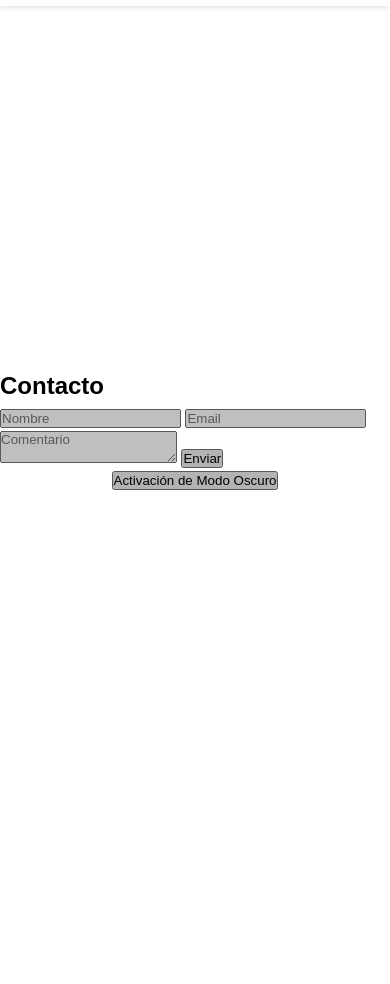
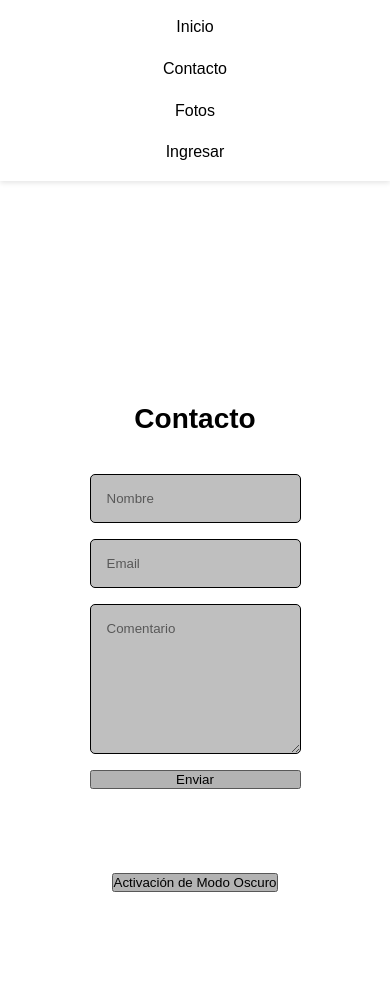
Before and after one commit to The2troller/WEB-H, a plain HTML site: page Contacto.html in a window 390 px wide. Shown: the part 64-1048 px from the top of the page. Before the commit the page ends 914 px from the top, so only its background shows below. Drawn offline with Linux system fonts and the light colour scheme; no server answers.

Commit message:
cambiooos

```diff
--- a/Contacto.html
+++ b/Contacto.html
@@ -9,7 +9,7 @@
 <body>
     <header>
         <nav>
-            <div class = "navbar">Inicio</div>
+            <div class = "navbar">Contacto</div>
             <ul class = "nav-links">
                 <li><a href="index.html">Inicio</a></li>
                 <li><a href="Contacto.html">Contacto</a></li>
@@ -23,7 +23,8 @@
     <main>
     <main class = "cont">
         <section id="contacto1">
-            <h2>Contacto</h2>
+            <div class = "bloque-titulo">
+            <h1 class = "titulo">Contacto</h1>
             <form>
                 <input type="text" placeholder="Nombre" required>
                 <input type="email" placeholder="Email" required>
--- a/style.css
+++ b/style.css
@@ -99,7 +99,7 @@ body.dark-mode .carta {
 
 
 .carta-icono {
-    font-size: clamp(25px,5vw,50px);
+    font-size: clamp(30px,5vw,80px);
     margin-bottom: 10px;
 }
 
@@ -158,7 +158,7 @@ body.dark-mode .nav-links a {
     background-image: url('.vscode/fotopatocontacto1.jpg');
     width: 100%;
     background-size: cover;
-    height: 100vh;
+    min-height: 100dvh;
     background-position: center;
     display: flex;
     flex-direction: column;
@@ -167,3 +167,94 @@ body.dark-mode .nav-links a {
     filter: brightness(75%);
     position: relative;
 }
+
+#contacto1 {
+    padding: 4rem 2rem;
+}
+
+#contacto1 h1 {
+    text-align: center;
+    margin-bottom: 2rem;
+
+
+}
+
+form {
+    max-width: 600px;
+    width: 100%;
+    margin: 0 auto;
+    display: flex;
+    flex-direction: column;
+    gap: 1rem;
+    padding: 0 12px;
+}
+
+input, textarea {
+    padding: 1rem;
+    border: 1px solid black;
+    border-radius: 5px;
+    background-color: white;
+    color: black;
+}
+
+body.dark-mode input, textarea {
+    padding: 1rem;
+    border: 1px solid black;
+    border-radius: 5px;
+    background-color: black;
+    color: white;
+
+}
+
+textarea {
+    background-color: white;
+    height: 150px;
+    resize: vertical;
+}
+
+body.dark-mode textarea {
+    background-color: black;
+    height: 150px;
+    resize: vertical;
+}
+
+@media screen and (max-width: 430px) {
+    nav {
+        flex-direction: column;
+        padding: 1rem;
+    }
+
+    .nav-links {
+        flex-direction: column;
+        text-align: center;
+        margin-top: 1rem;
+        gap: 1rem;
+    }
+}
+
+@media (max-width: 768px) {
+    nav {
+        flex-direction: column;
+        padding: 1rem;
+        gap: .5rem;
+    }
+
+    .nav-links {
+        flex-direction: column;
+        text-align: center;
+        margin-top: 1rem;
+        gap: 1rem;
+    }
+}
+
+@media (min-width: 1024px) {
+    input, textarea, button{
+        font-size: 1rem;
+    }
+}
+
+img, video {
+    max-width: 100%;
+    height: auto;
+    display: block;
+}
```
Also changed, not shown: Fotos.html (+1 -1 lines), create-account.html (+1 -1 lines), login.html (+2 -2 lines), profile.html (+1 -1 lines).
